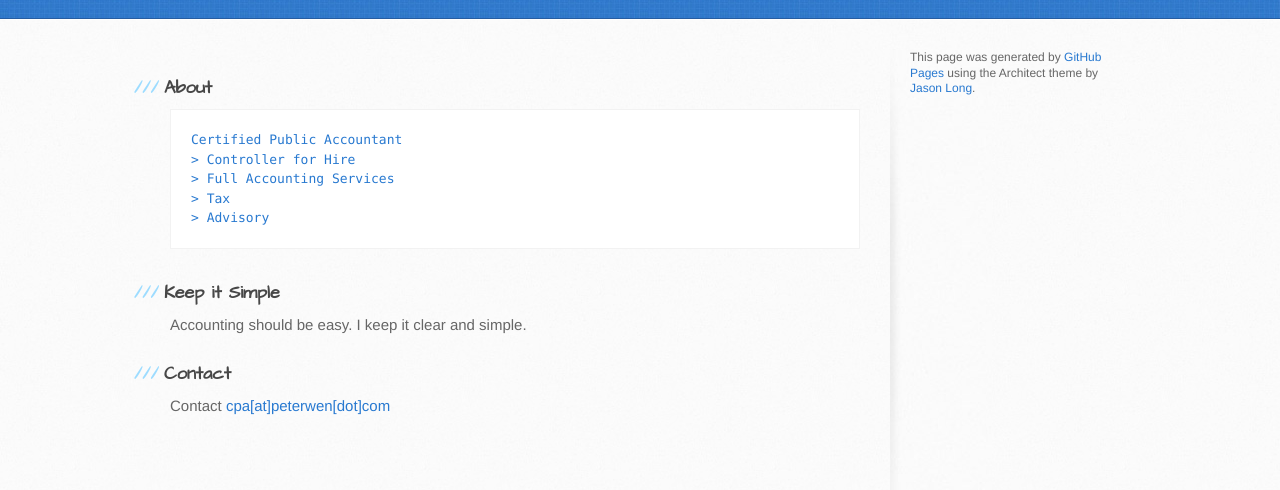
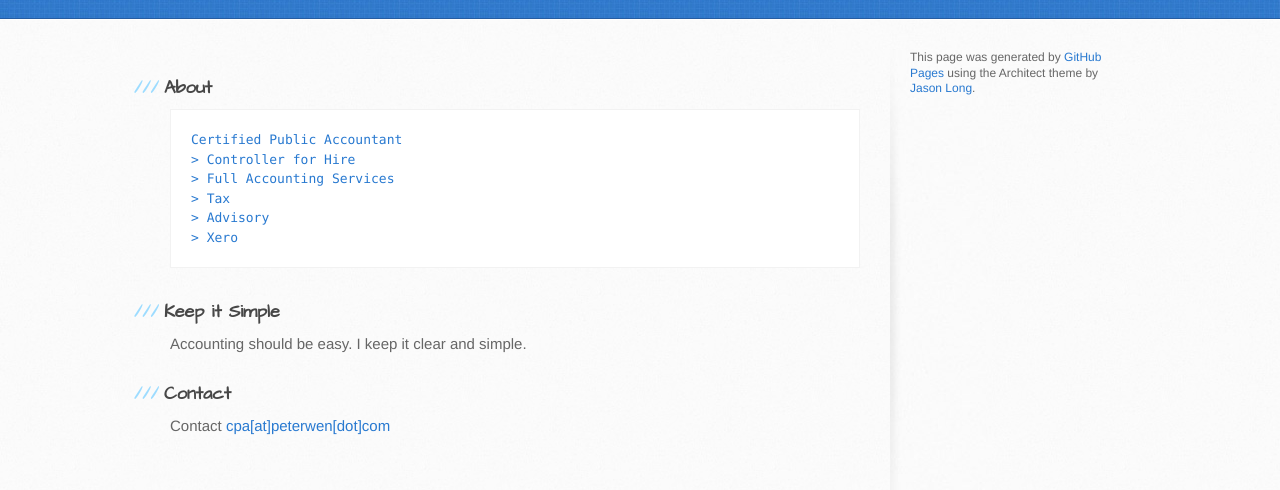
Before and after one commit to Peteypete/peteypete.github.com, a plain HTML site: page index.html in a window 1280 px wide. Shown: the part 182-672 px from the top of the page. Drawn offline with Linux system fonts and the light colour scheme.

Commit message:
Update index.html

```diff
--- a/index.html
+++ b/index.html
@@ -36,6 +36,7 @@
 > Full Accounting Services
 > Tax
 > Advisory
+> Xero
 </code></pre>
 
 <p></p>
```
